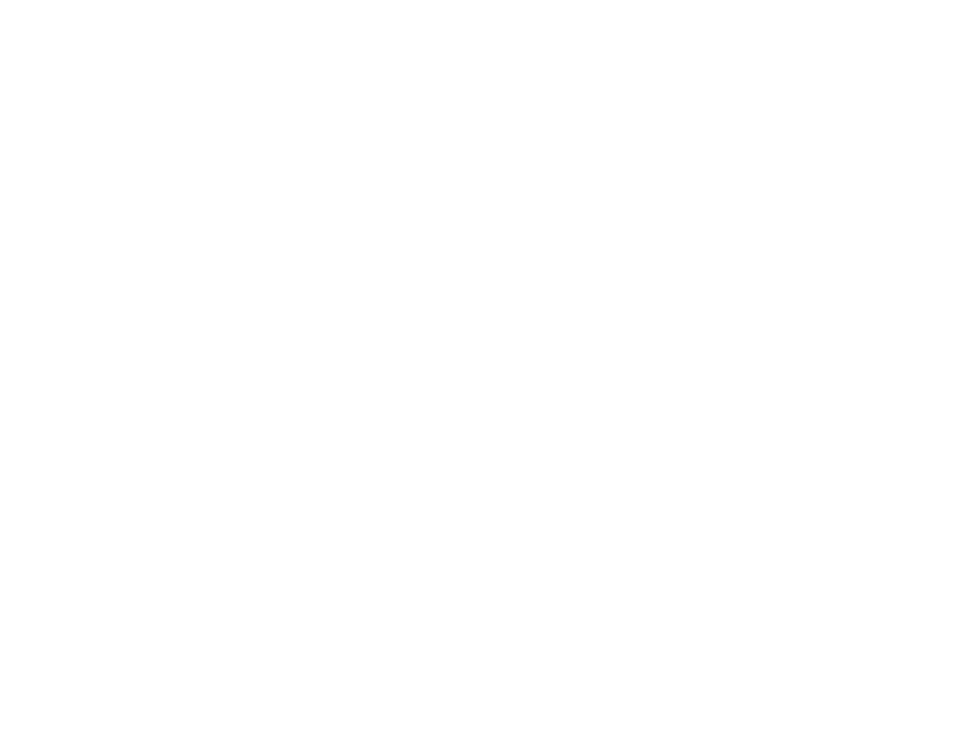
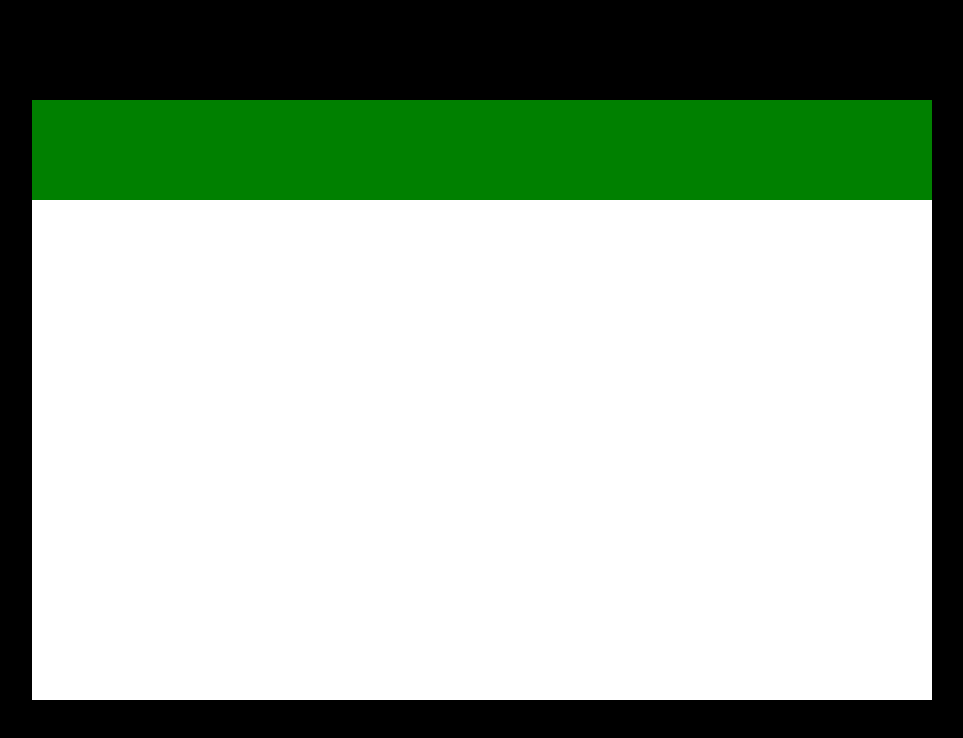
Before and after one commit to trevorsmith1667/Tower-Power, a plain HTML site: page index.html in a window 1280 px wide. Shown: the whole page, without its empty margins (158-1121 px from the left). Drawn offline with Linux system fonts and the light colour scheme.

Commit message:
figured out game board need to implement pieces

```diff
--- a/index.html
+++ b/index.html
@@ -10,7 +10,7 @@
 </head>
 
 <body>
-    <canvas id="canvas"></canvas>
+    <canvas id="canvas1"></canvas>
     <script src="towerpow.js"></script>
 
 </body>
--- a/style.css
+++ b/style.css
@@ -0,0 +1,13 @@
+body {
+    background: black;
+}
+
+#canvas1 {
+    position: absolute;
+    top: 50%;
+    left: 50%;
+    transform: translate(-50%, -50%);
+    width: 900px;
+    height: 600px;
+    background: white;
+}
--- a/towerpow.js
+++ b/towerpow.js
@@ -0,0 +1,51 @@
+const canvas = document.getElementById("canvas1")
+const ctx = canvas.getContext('2d');
+canvas.width = 900;
+canvas.height = 600;
+
+
+const cellsize = 100;
+const cellGap = 3;
+const gameGrid = [];
+
+
+
+const controlsBar = {
+    width: canvas.width,
+    height: cellsize,
+}
+
+class Cell {
+    constructor(x, y){
+        this.x = x;
+        this.y = y;
+        this.width = cellSize;
+        this.height = cellSize;
+    }
+    draw() {
+        ctx.strokeStyle = 'black';
+        ctx.strokeRect(this.x, this.y, this.width, this.height);
+    }
+}
+
+function createGrid(){
+    for (let y = cellSize; y < canvas.height; y += cellSize){
+        for (let x = 0; x < canvas.width; x += cellSize){
+            gameGrid.push( new Cell(x, y))
+
+        }
+    }
+}
+
+function handleGameGrid(){
+    for (let i = 0; i < gameGrid.length; i++){
+        gameGrid[i].draw();
+    }
+}
+
+function animate(){
+    ctx.fillStyle = 'green'
+    ctx.fillRect(0,0, controlsBar.width, controlsBar.height);
+    requestAnimationFrame(animate)
+}
+animate();
```
